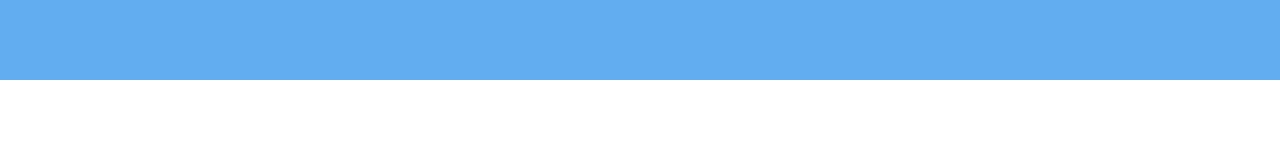
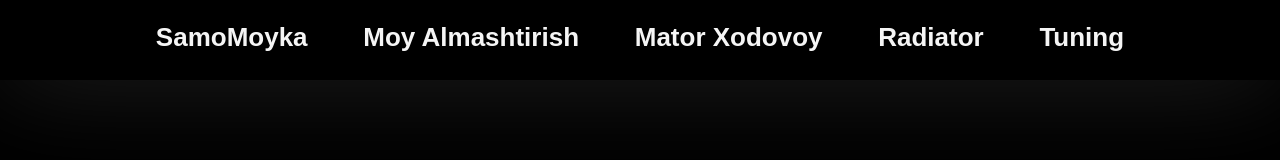
Before and after one commit to muhammad12g/lesson-15, a plain HTML site: page index.html in a window 1280 px wide. Drawn offline with Linux system fonts and the light colour scheme.

Commit message:
lorem505

```diff
--- a/index.html
+++ b/index.html
@@ -9,7 +9,13 @@
 </head>
 <body>
     <nav>
-
+        <ul>
+            <a href="#"><li class="item">SamoMoyka</li></a>
+            <a href="#"><li class="item">Moy Almashtirish</li></a>
+            <a href="#"><li class="item">Mator Xodovoy</li></a>
+            <a href="#"><li class="item">Radiator</li></a>
+            <a href="#"><li class="item">Tuning</li></a>
+        </ul>
     </nav>
 
 
--- a/style.css
+++ b/style.css
@@ -4,8 +4,32 @@
     box-sizing: border-box;
     font-family: sans-serif;
 }
+body{
+    background: #000;
+}
 nav{
     width: 100%;
     height: 80px;
-    background: #61adef;
+    background: #000;
+    box-shadow: 0 0 105px #222;
 }
+ul{
+    display: flex;
+    justify-content: space-around;
+    width: 80%;
+    margin: auto;
+    font-family: monospace;
+    padding-top: 22px;
+    font-weight: 700;
+    font-size: 26px;
+}
+ul > li, a{
+    list-style: none;
+    color: #f5f5f5;
+    text-decoration: none;
+    transition: .3s linear;
+}
+ul > li, a:hover{
+    text-decoration: underline;
+    color: #333;
+}
```
